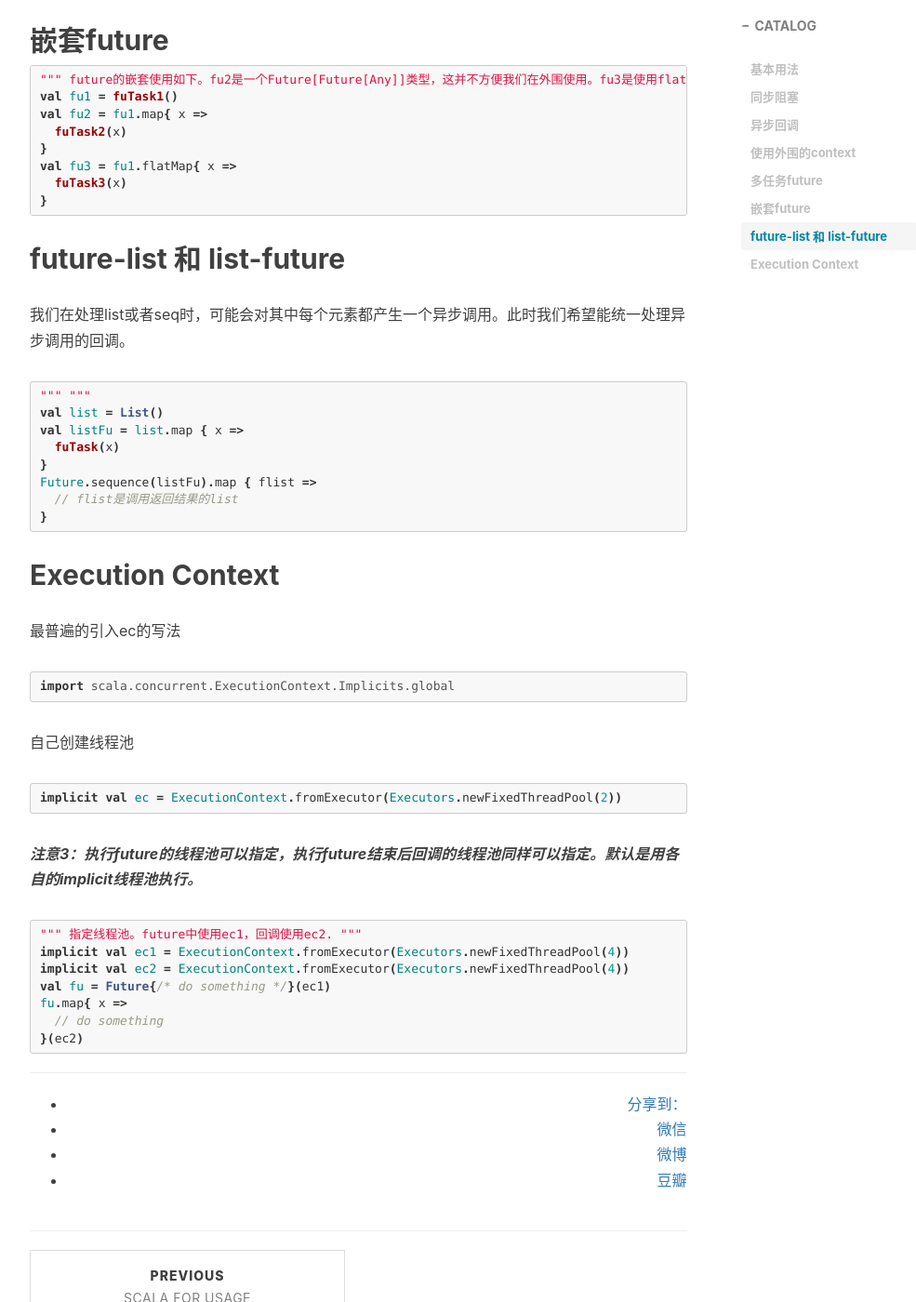
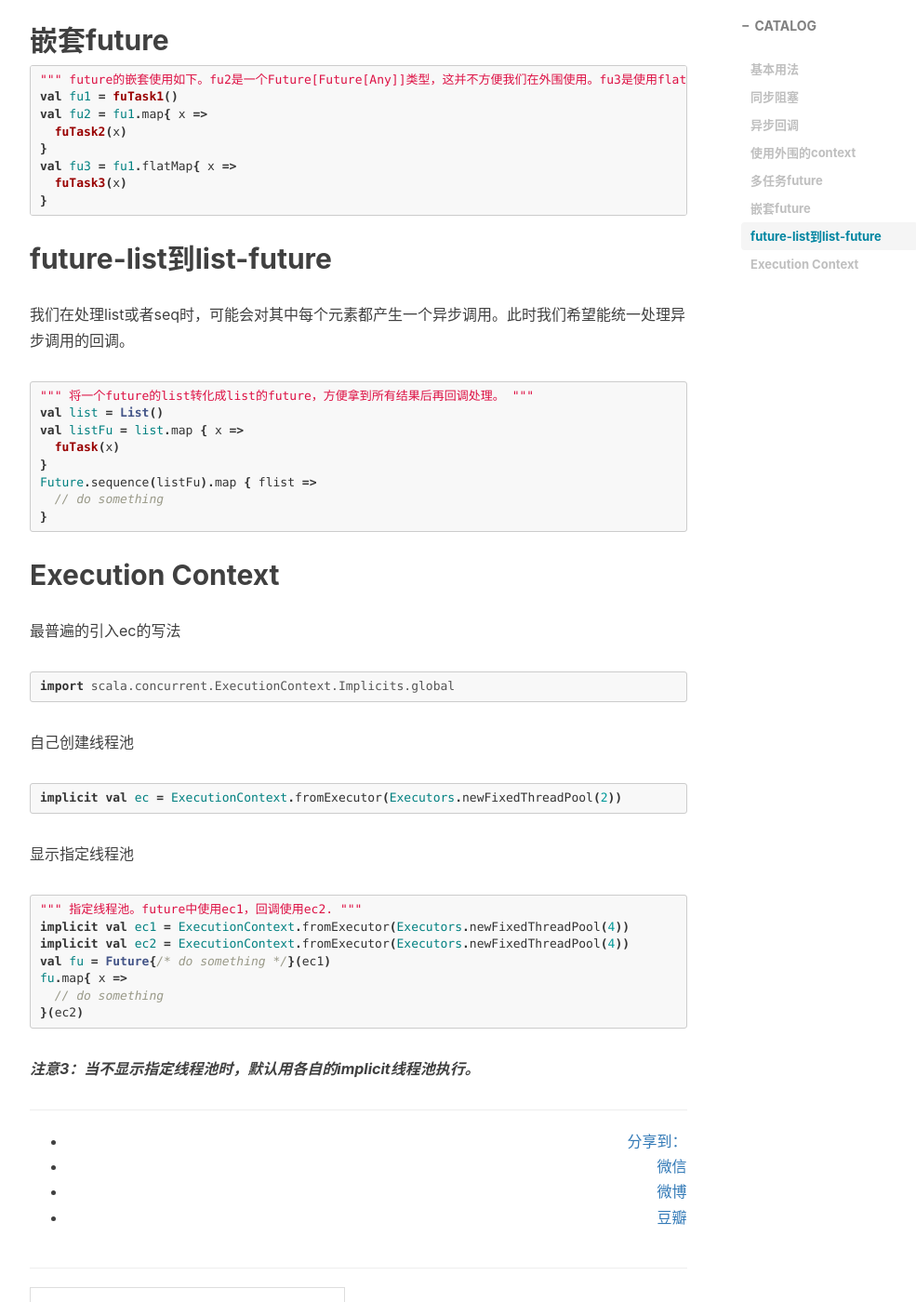
Before and after one commit to lanpay-lulu/lanpay-lulu.github.io, a Jekyll site: the page built from _posts/2016-08-10-Scala-Future.markdown, in a window 1280 px wide and 1400 px high, scrolled down 1902 px. Shown: the whole window at 93% size, without its empty margins (233-1218 px from the left). Built offline with Jekyll 4.4.1, drawn with Linux system fonts in a browser that asks for light colours; nearby versions of some CDN libraries; comment, search, counter and statistics services are not loaded.

Commit message:
modify post

````diff
--- a/_posts/2016-08-10-Scala-Future.markdown
+++ b/_posts/2016-08-10-Scala-Future.markdown
@@ -110,20 +110,20 @@ val fu3 = fu1.flatMap{ x =>
 }
 ```
 
-## future-list 和 list-future
+## future-list到list-future
 
 我们在处理list或者seq时，可能会对其中每个元素都产生一个异步调用。此时我们希望能统一处理异步调用的回调。
 
 ```scala
 """
-
+将一个future的list转化成list的future，方便拿到所有结果后再回调处理。
 """
 val list = List()
 val listFu = list.map { x =>
   fuTask(x)
 }
 Future.sequence(listFu).map { flist =>
-  // flist是调用返回结果的list
+  // do something
 }
 ```
 
@@ -141,8 +141,7 @@ import scala.concurrent.ExecutionContext.Implicits.global
 implicit val ec = ExecutionContext.fromExecutor(Executors.newFixedThreadPool(2))
 ```
 
-***注意3：执行future的线程池可以指定，执行future结束后回调的线程池同样可以指定。默认是用各自的implicit线程池执行。***
-
+显示指定线程池
 
 ```scala
 """
@@ -155,3 +154,5 @@ fu.map{ x =>
   // do something
 }(ec2)
 ```
+
+***注意3：当不显示指定线程池时，默认用各自的implicit线程池执行。***
````
